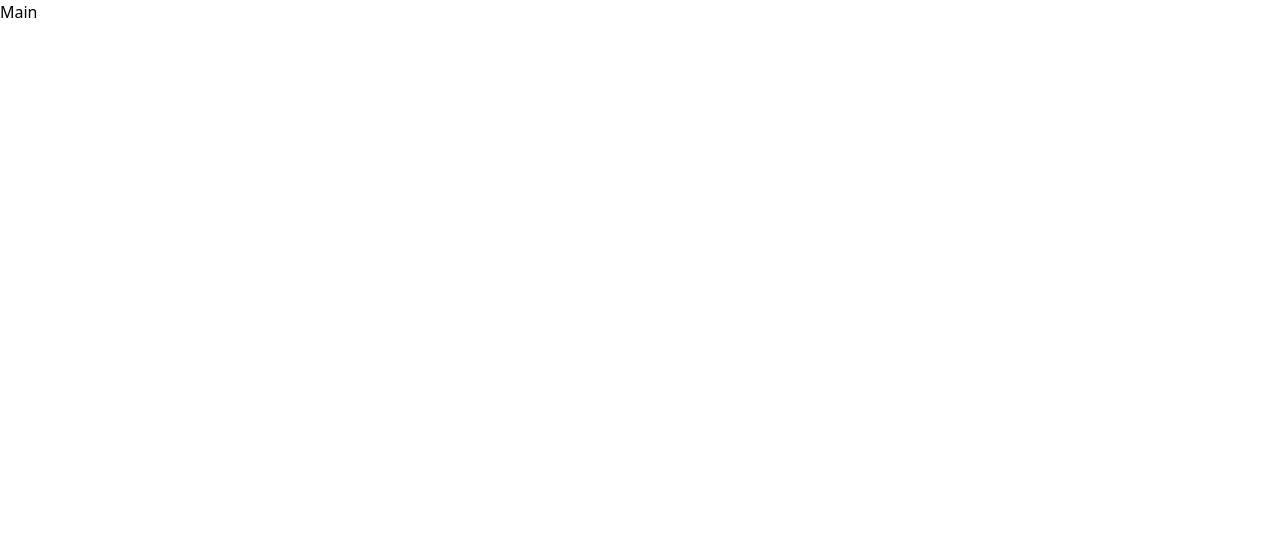
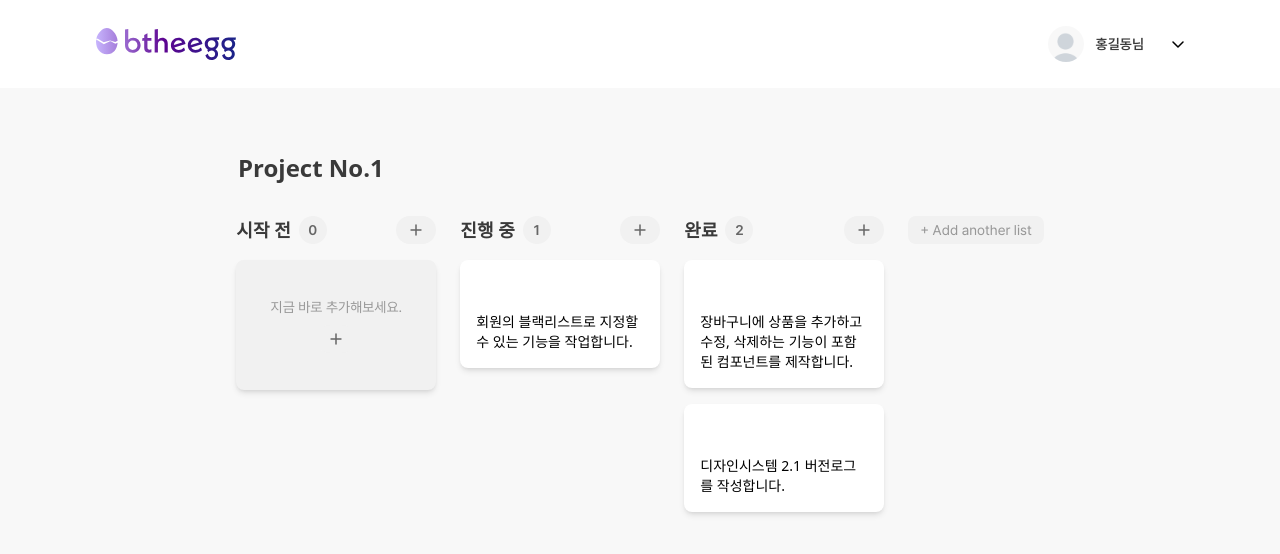
Before and after one commit to monam2/btheegg-task, a React (Vite) app: page / in a window 1280 px wide. Shown: the top 554 px of the page. Built offline with nearby package versions, Linux system fonts and the light colour scheme.

Commit message:
메인 페이지

```diff
--- a/src/pages/index.tsx
+++ b/src/pages/index.tsx
@@ -1,3 +1,26 @@
+import BoardContent from "@/components/BoardContent";
+import Header from "@/components/Header/Header";
+
+const PROJECT_TITLE = "Project No.1";
+
 export default function Main() {
-  return <div>Main</div>;
+  return (
+    <div className="w-full min-h-screen bg-background gap-16 flex flex-col items-center">
+      <Header />
+      <div className="w-full h-full flex flex-col gap-8 px-4 justify-center items-center">
+        <BoardHeader />
+        <BoardContent />
+      </div>
+    </div>
+  );
 }
+
+export function BoardHeader() {
+  return (
+    <div className="w-full max-w-[900px] h-full flex flex-col lg:px-12 md:px-12 sm:px-0">
+      <h1 className="text-2xl font-bold text-gray-500">
+        {PROJECT_TITLE}
+      </h1>
+    </div>
+  );
+}
```
